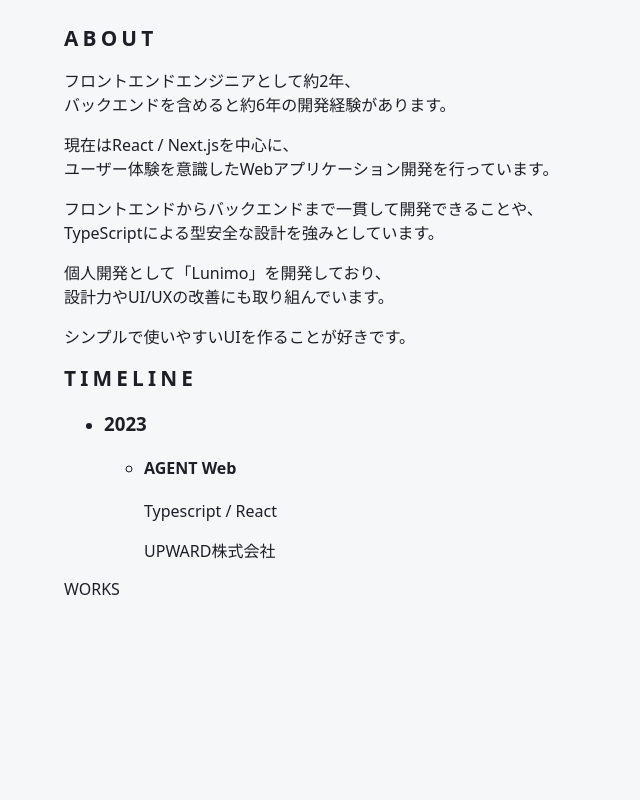
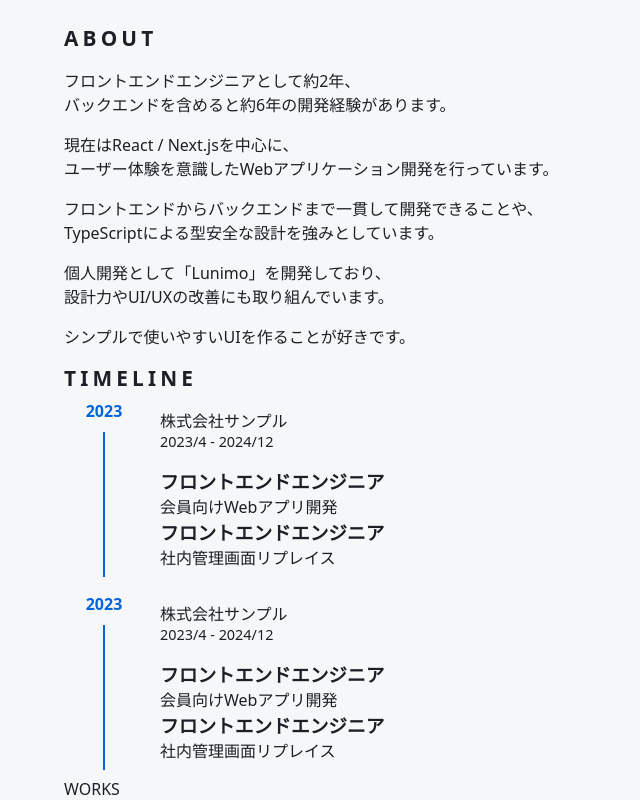
Before and after one commit to Smatsumot0/portfolio, a Next.js app: page / in a window 1280 px wide. Shown: the part 433-1233 px from the top of the page, without its empty margins (0-640 px from the left). Before the commit the page ends 1033 px from the top, so only its background shows below. Built offline with nearby package versions, Linux system fonts and the light colour scheme.

Commit message:
Timeline component

```diff
--- /dev/null
+++ b/app/components/features/home/timeline/Timeline.module.css
@@ -0,0 +1,5 @@
+.timeline {
+  list-style: none;
+  margin: 0;
+  padding: 0;
+}
--- a/app/components/features/home/timeline/Timeline.tsx
+++ b/app/components/features/home/timeline/Timeline.tsx
@@ -1,21 +1,15 @@
 import { Section } from "@/app/components/layout"
+import style from "./Timeline.module.css"
+import { timelineData } from "./data/timeline-data"
+import { Company } from "./components"
 
 export function Timeline() {
   return (
     <Section title="Timeline">
-      <ul>
-        <li>
-          <h3>2023</h3>
-          <ul>
-            <li>
-              <h4>AGENT Web</h4>
-              <p>Typescript / React</p>
-              <dl>
-                <dt>UPWARD株式会社</dt>
-              </dl>
-            </li>
-          </ul>
-        </li>
+      <ul className={style.timeline}>
+        {timelineData.map((company) => (
+          <Company company={company} key={company.id} />
+        ))}
       </ul>
     </Section>
   )
--- /dev/null
+++ b/app/components/features/home/timeline/components/company/Company.module.css
@@ -0,0 +1,66 @@
+.root {
+  position: relative;
+}
+
+.inner {
+  display: grid;
+  grid-template-columns: 80px 1fr;
+  gap: 16px;
+  position: relative;
+  padding: 8px 0;
+}
+
+/* ===== 左：ラインエリア ===== */
+.lineArea {
+  position: relative;
+  display: flex;
+  justify-content: center;
+}
+
+.year {
+  color: var(--color-main);
+  font-weight: bold;
+}
+
+/* 縦線 */
+.lineArea::after {
+  content: "";
+  position: absolute;
+  top: calc(1rem + 16px);
+  bottom: 0;
+  left: 50%;
+  transform: translateX(-50%);
+  width: 2px;
+  background: var(--color-main);
+}
+
+/* ===== 右：コンテンツ ===== */
+
+.content {
+  padding-block: 8px;
+}
+
+.header {
+  margin-bottom: 16px;
+}
+
+.meta {
+  display: flex;
+  flex-direction: column;
+  margin: 0;
+}
+
+.companyName {
+}
+
+.period {
+  font-size: 0.9rem;
+}
+
+/* ===== プロジェクト ===== */
+
+.projectList {
+  list-style: none;
+  padding: 0;
+  margin: 0;
+}
--- /dev/null
+++ b/app/components/features/home/timeline/components/company/Company.tsx
@@ -0,0 +1,49 @@
+import { Title } from "@/app/components/ui"
+import styles from "./Company.module.css"
+import { TimelineCompany } from "../../types/Company"
+
+type CompanyProps = {
+  company: TimelineCompany
+}
+
+function formatYM(date: string) {
+  const [year, month] = date.split("-")
+  return `${year}/${Number(month)}`
+}
+
+export function Company({ company }: CompanyProps) {
+  const { companyName, period, projects } = company
+  const joinedYear = period.from.split("-")[0]
+
+  return (
+    <li className={styles.root}>
+      <div className={styles.inner}>
+        <div className={styles.lineArea}>
+          <span className={styles.year}>{joinedYear}</span>
+        </div>
+
+        <div className={styles.content}>
+          <header className={styles.header}>
+            <p className={styles.meta}>
+              <span className={styles.companyName}>{companyName}</span>
+              <span className={styles.period}>
+                {formatYM(period.from)} - {formatYM(period.to)}
+              </span>
+            </p>
+          </header>
+
+          <ul className={styles.projectList}>
+            {projects.map((project) => (
+              <li key={project.id} className={styles.projectItem}>
+                <Title as="h3" variant="small">
+                  {project.role}
+                </Title>
+                {project.title}
+              </li>
+            ))}
+          </ul>
+        </div>
+      </div>
+    </li>
+  )
+}
--- /dev/null
+++ b/app/components/features/home/timeline/components/index.ts
@@ -0,0 +1 @@
+export * from "./company/Company"
--- /dev/null
+++ b/app/components/features/home/timeline/data/timeline-data.ts
@@ -0,0 +1,72 @@
+import { TimelineCompany } from "../types/Company"
+
+export const timelineData: TimelineCompany[] = [
+  {
+    id: "company-1",
+    companyName: "株式会社サンプル",
+    period: {
+      from: "2023-04",
+      to: "2024-12",
+    },
+    projects: [
+      {
+        id: "project-1",
+        title: "会員向けWebアプリ開発",
+        role: "フロントエンドエンジニア",
+        period: {
+          from: "2023-04",
+          to: "2023-12",
+        },
+        description:
+          "既存Webアプリのフロントエンド改修および新規画面開発を担当。",
+        skills: ["React", "TypeScript", "CSS Modules", "GraphQL"],
+      },
+      {
+        id: "project-2",
+        title: "社内管理画面リプレイス",
+        role: "フロントエンドエンジニア",
+        period: {
+          from: "2024-01",
+          to: "2024-12",
+        },
+        description:
+          "旧来システムの管理画面を Next.js ベースで再構築。API連携や状態管理も担当。",
+        skills: ["Next.js", "TypeScript", "REST API", "React Hook Form"],
+      },
+    ],
+  },
+  {
+    id: "company-2",
+    companyName: "株式会社サンプル",
+    period: {
+      from: "2023-04",
+      to: "2024-12",
+    },
+    projects: [
+      {
+        id: "project-1",
+        title: "会員向けWebアプリ開発",
+        role: "フロントエンドエンジニア",
+        period: {
+          from: "2023-04",
+          to: "2023-12",
+        },
+        description:
+          "既存Webアプリのフロントエンド改修および新規画面開発を担当。",
+        skills: ["React", "TypeScript", "CSS Modules", "GraphQL"],
+      },
+      {
+        id: "project-2",
+        title: "社内管理画面リプレイス",
+        role: "フロントエンドエンジニア",
+        period: {
+          from: "2024-01",
+          to: "2024-12",
+        },
+        description:
+          "旧来システムの管理画面を Next.js ベースで再構築。API連携や状態管理も担当。",
+        skills: ["Next.js", "TypeScript", "REST API", "React Hook Form"],
+      },
+    ],
+  },
+]
--- /dev/null
+++ b/app/components/features/home/timeline/types/Company.ts
@@ -0,0 +1,21 @@
+export type TimelineProject = {
+  id: string
+  title: string
+  period: {
+    from: string
+    to: string
+  }
+  role: string
+  description: string
+  skills: string[]
+}
+
+export type TimelineCompany = {
+  id: string
+  companyName: string
+  period: {
+    from: string
+    to: string
+  }
+  projects: TimelineProject[]
+}
```
